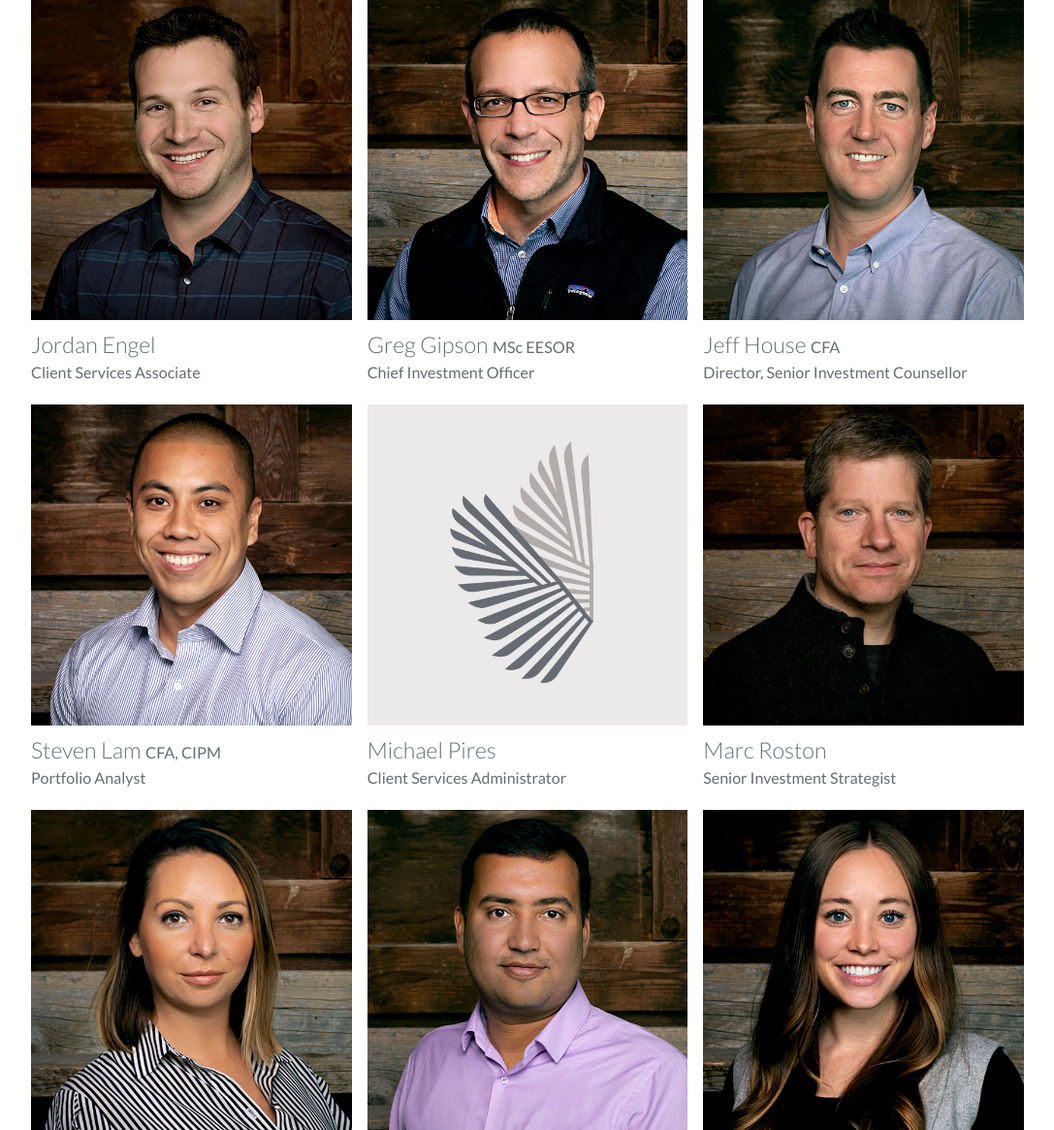
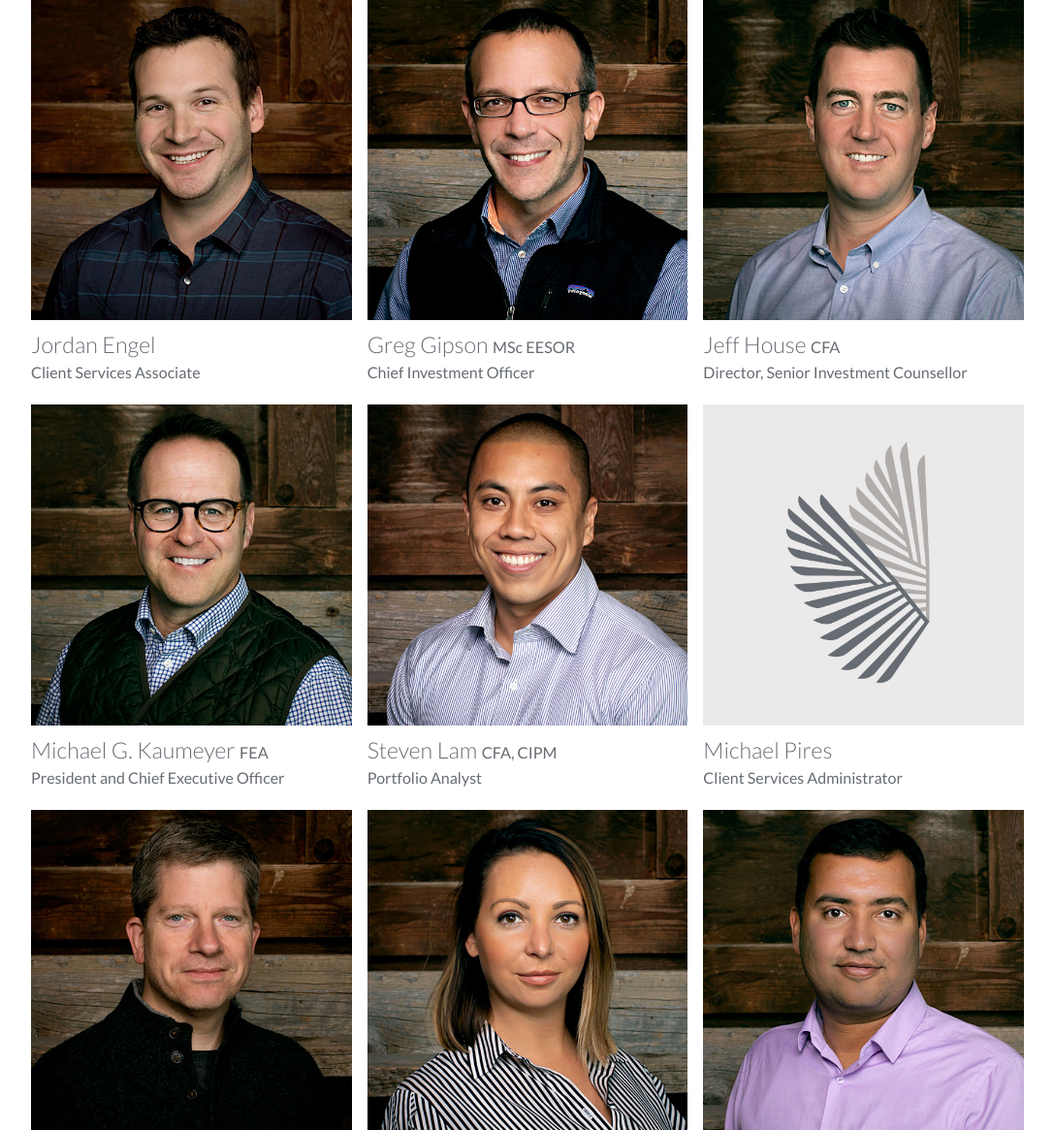
Before and after one commit to jhope-q30/6240-greyhawk, a PHP site: page /our-people/index.php in a window 1280 px wide. Shown: the part 1182-2347 px from the top of the page at 97% size, without its empty margins (96-1183 px from the left). Run offline with PHP 8.4, Linux system fonts and the light colour scheme; some web fonts are replaced.

Commit message:
updated a person to be repeated twice

```diff
--- a/includes/people.inc.php
+++ b/includes/people.inc.php
@@ -115,6 +115,35 @@ $gf_people = array(
         )
     ),
     "Our Team" => array(
+        array(
+            "first_name" => "Michael G.",
+            "last_name" => "Kaumeyer",
+            "title" => "President and Chief Executive Officer",
+            "certification" => "FEA",
+            "image" => "img/people/Mike-K.JPG",
+            "social" => array(
+                "linkedin" => "https://www.linkedin.com/in/michael-kaumeyer-69556613/"
+            ),
+            "contact" => array(
+                "phone" => array(
+                    "direct" => array(
+                        "Toronto" => "647 362 3228",
+                        "Calgary" => "587 355 4107"
+                    ),
+                    "main" => "1 877 665 9951"
+                ),
+                "email" => "mkaumeyer@grayhawk.investments"
+            ),
+            "content" => array(
+                "quote" => "<p>Grayhawk is the culmination of all my experiences both personally and professionally. The ability to work with such a dedicated and talented team in the pursuit of making meaningful contributions to successful families is the most exciting and rewarding work I could ever imagine doing.</p>
+                <p>Working over the years with many successful Canadian families, I became increasingly aware that they were not being exposed to the kind of planning that could deliver enhanced results. While they had access to many opportunities, they weren’t always being given proper advice aligned to their unique needs. I believe nurturing relationships through open dialogue that uncovers individual needs, goals, and aspirations is key to clients understanding the strategic advice we offer, and essential for them to communicate with us so we can align our interests to create resilient portfolios.</p>",
+                "bio" => "<p>Michael Kaumeyer as President and CEO of Grayhawk works with successful Canadian families to bring them exceptional support in growing their legacy. Michael believes that each family brings distinctive values and challenges to the table, and by having a deep understanding of what those are along with their financial aspirations, he can provide extraordinary solutions for family legacy management.</p>
+                <p>Michael has worked in the investment and insurance industries for Canadian Families for over 10 years. He has worked as a relationship management specialist, sales and marketing strategist, as well as a Business Development Officer and Relationship Lead for one of Canada’s largest financial institutions. This experience led him to create a new firm called Strategy Partners, dedicated to understanding clients’ objectives and then working with best-in-class tax and insurance experts to deliver solutions.</p>
+                <p>Michael is a seasoned entrepreneur. After graduating from the University of Alberta he spent seven years expanding his own beverage business into an operation with nation-wide distribution. Following that, he was a senior executive for 7 years, which has allowed him to understand the challenges of both entrepreneurs and executives. Michael recently completed the Institute of Family Enterprise Advisors course and received the FEA designation.</p>
+                <p>Michael has an abiding interest in the links between food and human connections and the quality of relationships fostered over mealtimes. In 2014 he founded “Harvest Moon,” an evening of good food, music, and community hosted at his 7K Panorama Ranch. This annual event raises awareness and funds for Community Food Centres Canada. Michael is currently a board member of Shawnigan Lake School, a Calgary Reads Champion, and is a past board member of the Leighton Art Centre, Social Venture Partners and Decidedly Jazz Danceworks.</p>
+                <p>Michael enjoys spending his spare time at his ranch and country house with his wife and two sons.</p>"
+            )
+        ),
         array(
             "first_name" => "Greg",
             "last_name" => "Gipson",
@@ -404,11 +433,7 @@ $gf_people = array(
 
 function gf_list_people( $group, $people ){
 
-    // print_r( $people[$group] );
-
     usort( $people[ $group ], "gf_cmp" );
-
-    // print_r( $people[$group] );
 
     array_walk( $people, 'gf_get_persons', $group );
 
```
